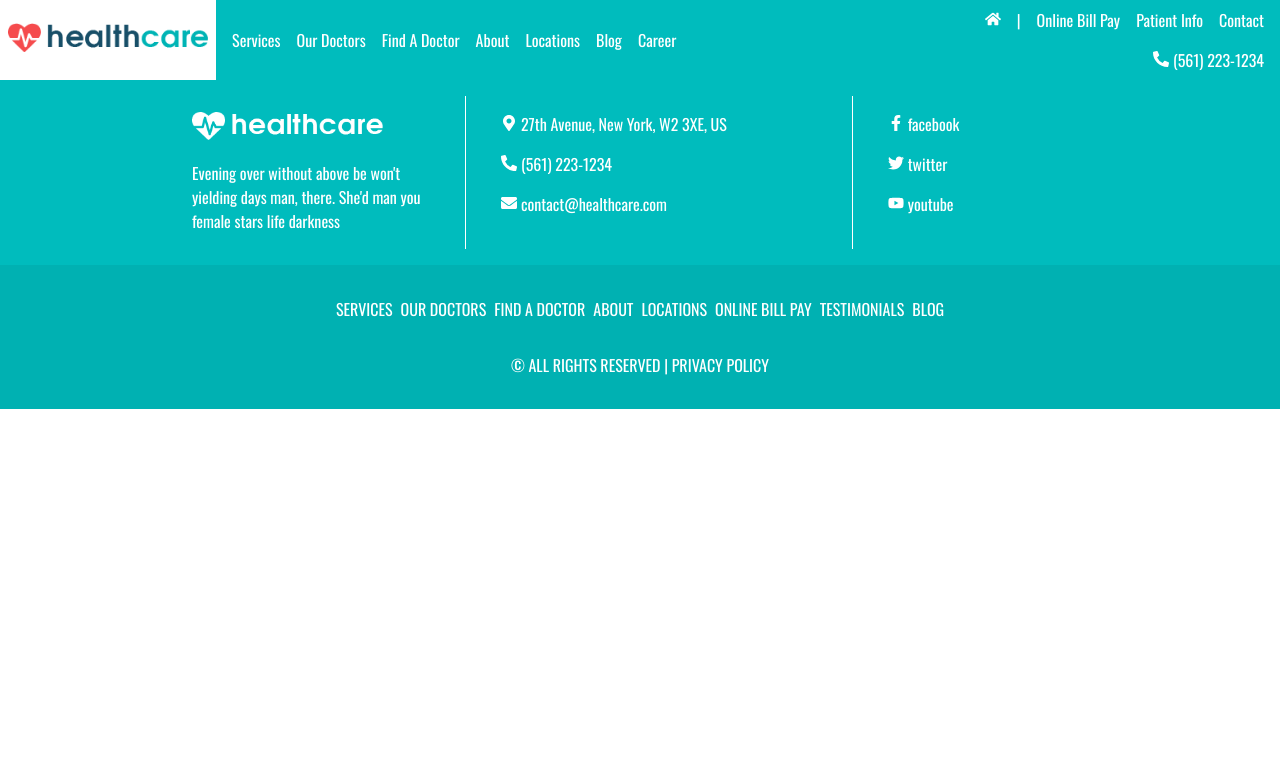
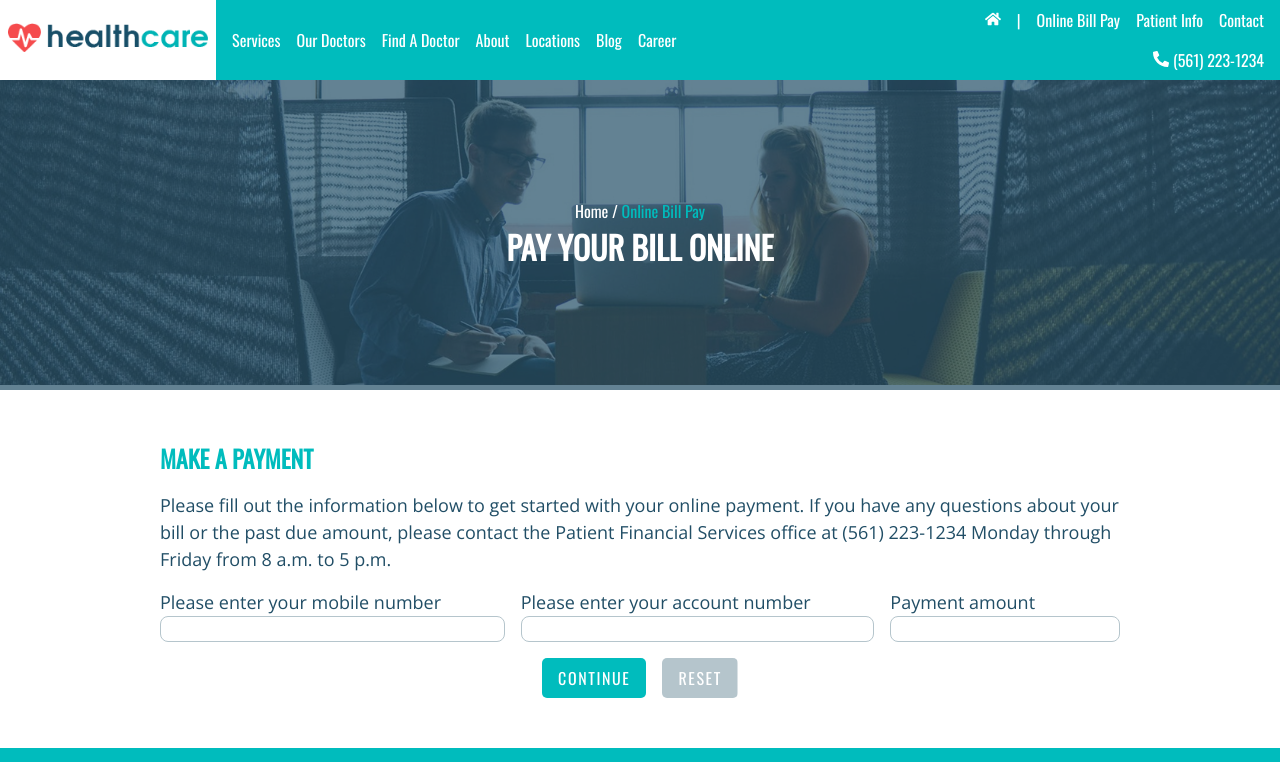
Before and after one commit to navneetk7048/healthcare-react, a React (Create React App) app: page /online-bill-pay in a window 1280 px wide. Shown: the top 762 px of the page. Built offline with nearby package versions, Linux system fonts and the light colour scheme.

Commit message:
Completed OnlineBillPay component/page

```diff
--- a/src/App.js
+++ b/src/App.js
@@ -11,6 +11,7 @@ import About from "./pages/About";
 import Locations from "./pages/Locations";
 import Blog from "./pages/Blog";
 import Career from "./pages/Career";
+import OnlineBillPay from "./pages/OnlineBillPay";
 
 const App = () => {
   return (
@@ -25,6 +26,7 @@ const App = () => {
         <Route path="/locations" element={<Locations />} />
         <Route path="/blog" element={<Blog />} />
         <Route path="/career" element={<Career />} />
+        <Route path="/online-bill-pay" element={<OnlineBillPay />} />
       </Routes>
       <Footer />
     </Router>
--- a/src/assets/scss/abstracts/_variables.scss
+++ b/src/assets/scss/abstracts/_variables.scss
@@ -5,6 +5,7 @@ $secondary-color: #f84d4f;
 
 $clr-accent-darkblue: #214e66;
 $clr-accent-grey: #f1f8fc;
+$clr-accent-grey2: #b5c5cc;
 $clr-accent-pink: #f96869;
 
 $font-stack-primary: "Oswald", sans-serif;
--- a/src/components/Button/_index.scss
+++ b/src/components/Button/_index.scss
@@ -44,3 +44,7 @@
   @include btn-slide(#fff, $secondary-color, $secondary-color, #fff);
   border: 1px solid $secondary-color;
 }
+
+.btn-grey-blue {
+  @include btn-slide($clr-accent-grey2, $primary-color, #fff, #fff);
+}
--- a/src/pages/Home/Hero/_index.scss
+++ b/src/pages/Home/Hero/_index.scss
@@ -13,6 +13,7 @@
       inset: 0;
       @include flex(column, center, center);
       gap: 1rem;
+      margin-inline: 10vw;
       color: #fff;
 
       p {
@@ -24,7 +25,8 @@
 
   .react-multiple-carousel__arrow {
     height: 100%;
-    width: 10rem;
+    width: 10vw;
+    max-width: 10rem;
     border: none;
     border-radius: 0;
     background-color: transparent;
--- a/src/pages/Home/Hero/index.js
+++ b/src/pages/Home/Hero/index.js
@@ -24,8 +24,7 @@ const Hero = () => {
         responsive={responsive}
         autoPlay={true}
         infinite={true}
-        autoPlaySpeed={1000}
-        ssr={false}>
+        autoPlaySpeed={3000}>
         <div className="hero-img">
           <img src={hero1} alt="" />
           <div className="hero-img-text">
--- a/src/pages/Home/HomeTestimonials/_index.scss
+++ b/src/pages/Home/HomeTestimonials/_index.scss
@@ -18,8 +18,11 @@
 
       img {
         width: auto;
+        position: absolute;
+        right: 5%;
         border: 5px solid $secondary-color;
         border-radius: 50%;
+        animation: play-button-animation 1.4s infinite;
       }
     }
   }
@@ -54,99 +57,11 @@
   }
 }
 
-// .video {
-//   background-color: $primary-color;
-//   color: #fff;
-//   display: grid;
-//   grid-template-columns: 1fr 1fr;
-//   position: relative;
-// }
-
-// .video-img {
-//   background: url("../../../assets/images/video-img.jpg") no-repeat;
-//   background-size: cover;
-//   background-position: center;
-// }
-
-// .video-text {
-//   padding: 2rem;
-// }
-
-// .video legend {
-//   margin-left: 2rem;
-//   font-size: 2rem;
-//   padding-inline: 1rem;
-// }
-
-// .video fieldset {
-//   border: 3px solid #fff;
-//   margin: 15px;
-// }
-
-// .video p {
-//   padding: 2rem;
-// }
-
-// .video .patient-name {
-//   text-transform: uppercase;
-//   font-weight: bold;
-// }
-
-// .testimonial {
-//   text-align: right;
-// }
-
-// .video-text a {
-//   color: #fff;
-//   transition: color 0.3s ease-in-out;
-// }
-
-// .video-text a:hover {
-//   color: $clr-accent-darkblue;
-// }
-
-// .video-img-text {
-//   background-color: rgba(0, 0, 0, 0.7);
-//   margin-top: 600px;
-//   display: flex;
-//   justify-content: space-between;
-//   align-items: center;
-//   width: 100%;
-//   padding: 10px 15px;
-
-//   img {
-//     width: max-content;
-//   }
-// }
-
-// .video-img-text p {
-//   padding: 0;
-// }
-
-// .iframe-div {
-//   position: absolute;
-//   inset: 0;
-//   grid-column: 1/3;
-//   display: none;
-//   align-items: center;
-//   justify-content: center;
-//   background-color: rgba(0, 0, 0, 0.7);
-//   font-size: 40px;
-//   margin-top: -30px;
-// }
-
-// .iframe-div.true {
-//   display: flex;
-// }
-
-// .iframe-container {
-//   display: flex;
-//   align-items: flex-start;
-//   padding-left: 50px;
-// }
-
-// @media (max-width: 1000px) {
-//   .video {
-//     grid-template-columns: auto;
-//   }
-// }
+@keyframes play-button-animation {
+  from {
+    outline: 1px solid rgba($secondary-color, 1);
+  }
+  to {
+    outline: 20px solid rgba($secondary-color, 0);
+  }
+} ;
--- /dev/null
+++ b/src/pages/OnlineBillPay/_index.scss
@@ -0,0 +1,44 @@
+@use "../../assets/scss/abstracts" as *;
+
+.online-bill-pay .container {
+  color: $clr-accent-darkblue;
+  @include flex(column);
+  gap: 1rem;
+
+  h2 {
+    color: $primary-color;
+    font-size: 1.5rem;
+  }
+
+  p {
+    font-size: 1.125rem;
+    font-family: "Open Sans", sans-serif;
+  }
+
+  .payment-form {
+    display: grid;
+    grid-template-columns: auto;
+
+    label {
+      font-family: "Open Sans", sans-serif;
+      font-size: 1.125rem;
+    }
+
+    input {
+      border: 1px solid $clr-accent-grey2;
+      border-radius: $rounded;
+    }
+
+    @media (min-width: 700px) {
+      grid-template-columns: auto;
+      column-gap: 1rem;
+      grid-template-rows: auto auto;
+      grid-auto-flow: column;
+    }
+  }
+
+  .payment-buttons {
+    @include flex(row, center, center);
+    gap: 1rem;
+  }
+}
--- /dev/null
+++ b/src/pages/OnlineBillPay/index.js
@@ -0,0 +1,46 @@
+import Banner from "../../components/Banner";
+import Button from "../../components/Button";
+import careerBanner from "../../assets/images/career-banner.jpg";
+
+const OnlineBillPay = () => {
+  return (
+    <div className="online-bill-pay">
+      <Banner
+        previous="Home"
+        current="Online Bill Pay"
+        title="Pay Your Bill Online"
+        banner={careerBanner}
+      />
+      <div className="container">
+        <h2>Make A Payment</h2>
+        <p>
+          Please fill out the information below to get started with your online
+          payment. If you have any questions about your bill or the past due
+          amount, please contact the Patient Financial Services office at{" "}
+          <a href="tel:5612231234" className="payment-phone">
+            (561) 223-1234
+          </a>{" "}
+          Monday through Friday from 8 a.m. to 5 p.m.
+        </p>
+        <div className="payment-form">
+          <label htmlFor="payment-number">
+            Please enter your mobile number
+          </label>
+          <input type="text" name="payment-number" id="payment-number" />
+          <label htmlFor="payment-account">
+            Please enter your account number
+          </label>
+          <input type="text" name="payment-account" id="payment-account" />
+          <label htmlFor="payment-amount">Payment amount</label>
+          <input type="text" name="payment-amount" id="payment-amount" />
+        </div>
+        <div className="payment-buttons">
+          <Button type="btn-blue-pink" text="Continue" />
+          <Button type="btn-grey-blue" text="Reset" />
+        </div>
+      </div>
+    </div>
+  );
+};
+
+export default OnlineBillPay;
--- a/src/pages/_index.scss
+++ b/src/pages/_index.scss
@@ -5,3 +5,4 @@
 @forward "./Locations";
 @forward "./Blog";
 @forward "./Career";
+@forward "./OnlineBillPay";
```
Also changed, not shown: src/assets/images/patient-info-banner.jpg (added).
